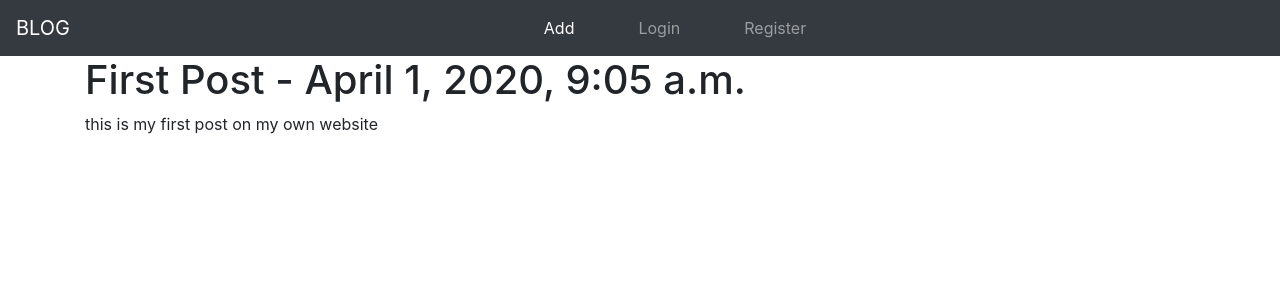
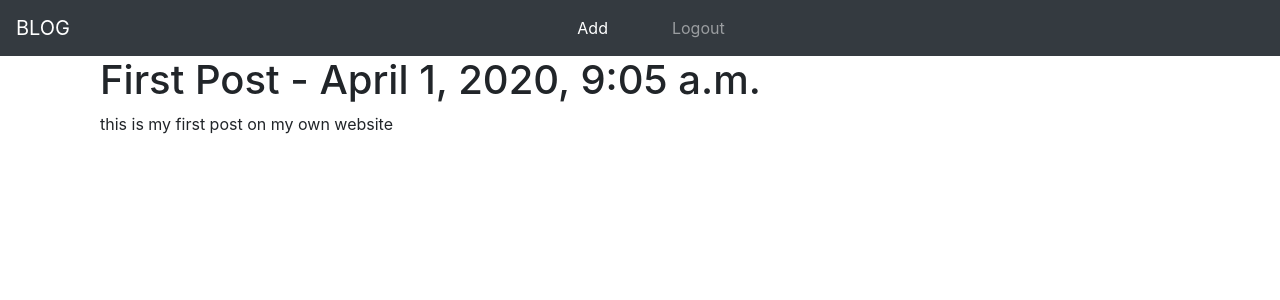
Before and after one commit to geekman7/simple_blog, a Django app: page /post/1 in a window 1280 px wide. Shown: the top 300 px of the page. Run offline with Django 3.2, Linux system fonts and the light colour scheme; a user stored in the database is signed in; data comes from the database, SQL or seed files in the repository; both versions use the stored data as it was after the commit; some libraries are stand-ins or nearby versions.

Commit message:
project updated

```diff
--- a/blog/templates/blog/base.html
+++ b/blog/templates/blog/base.html
@@ -22,6 +22,14 @@
             <li class="nav-item active">
               <a class="nav-link mr-5" href="{% url 'blog:blog-create' %}">Add<span class="sr-only">(current)</span></a>
             </li>
+            {% if user.is_authenticated %}
+
+            <li class="nav-item mr-5">
+              <a class="nav-link" href="{% url 'logout' %}">Logout</a>
+            </li>
+
+            {% else %}
+
             <li class="nav-item mr-5">
               <a class="nav-link" href="{% url 'login' %}">Login</a>
             </li>
@@ -29,6 +37,9 @@
             <li class="nav-item">
                 <a class="nav-link" href="{% url 'register' %}">Register</a>
             </li>
+
+            {% endif %}
+
 
           </ul>
 
@@ -43,7 +54,15 @@
             </div>
         {% endfor %}
       {% endif %}
-    {%block content%}{% endblock%}
+
+      <div class="container">
+          <div class="row">
+              <div class="col">
+                {%block content%}{% endblock%}
+              </div>
+          </div>
+      </div>
+
 
     <script src="https://code.jquery.com/jquery-3.2.1.slim.min.js" integrity="sha384-KJ3o2DKtIkvYIK3UENzmM7KCkRr/rE9/Qpg6aAZGJwFDMVNA/GpGFF93hXpG5KkN" crossorigin="anonymous"></script>
 <script src="https://cdnjs.cloudflare.com/ajax/libs/popper.js/1.12.9/umd/popper.min.js" integrity="sha384-ApNbgh9B+Y1QKtv3Rn7W3mgPxhU9K/ScQsAP7hUibX39j7fakFPskvXusvfa0b4Q" crossorigin="anonymous"></script>
--- a/blog/views.py
+++ b/blog/views.py
@@ -13,7 +13,7 @@ class CreatePost(LoginRequiredMixin,CreateView):
     model = Post
     fields = ['title', 'content']
 
-class PostList(LoginRequiredMixin,generic.ListView):
+class PostList(generic.ListView):
     model = Post
     template_name = 'blog/index.html'
     context_object_name = 'posts'
--- a/users/views.py
+++ b/users/views.py
@@ -14,3 +14,7 @@ def register(request):
     else:
         form = UserRegistrationForm()
     return render(request,'users/register.html', {'form': form})
+
+
+def profile(request):
+    return render(request, 'users/profile.html')
```
Also changed, not shown: blog/templates/blog/index.html (+12 -2 lines), db.sqlite3, users/templates/users/profile.html (added).
